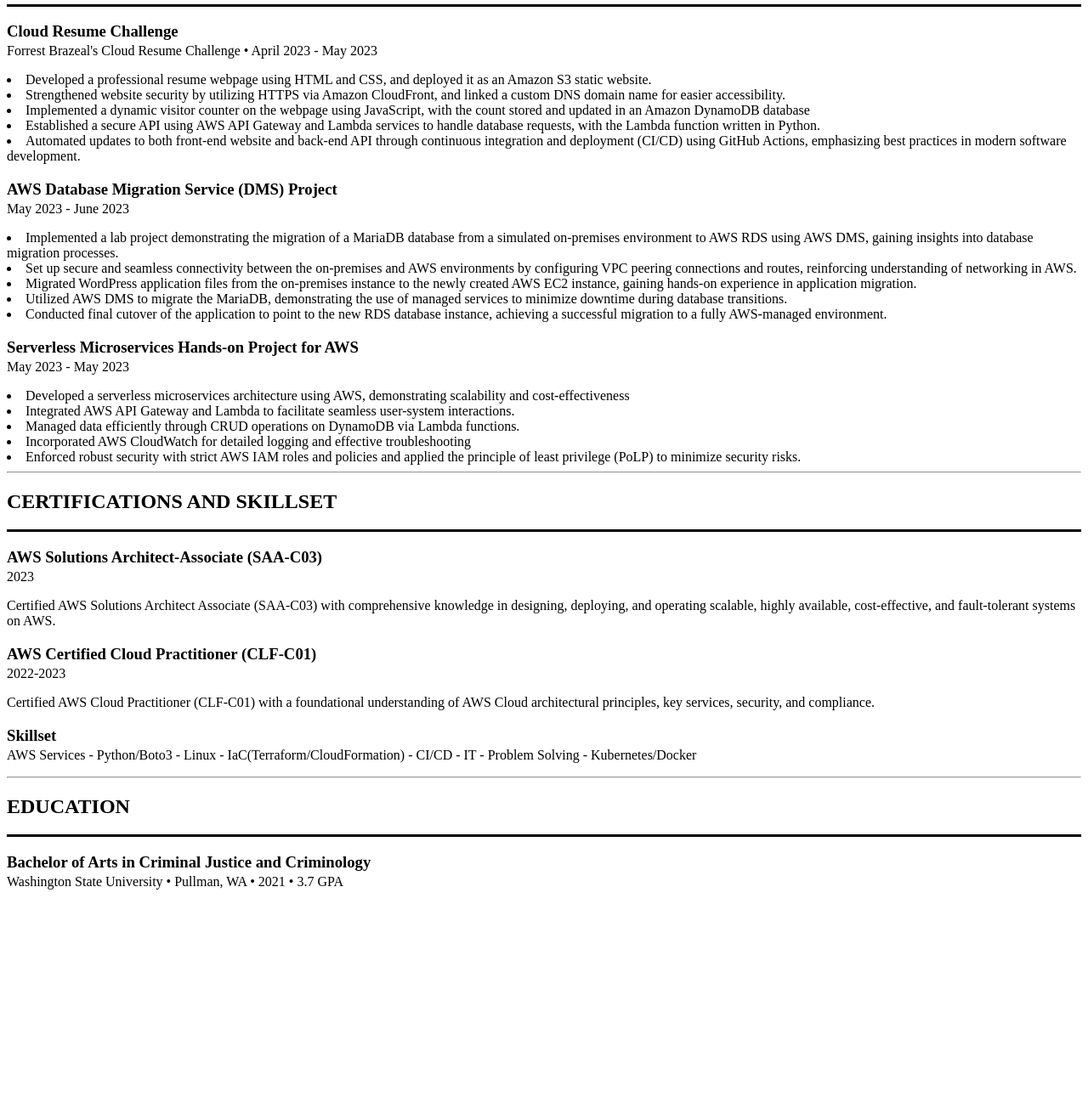
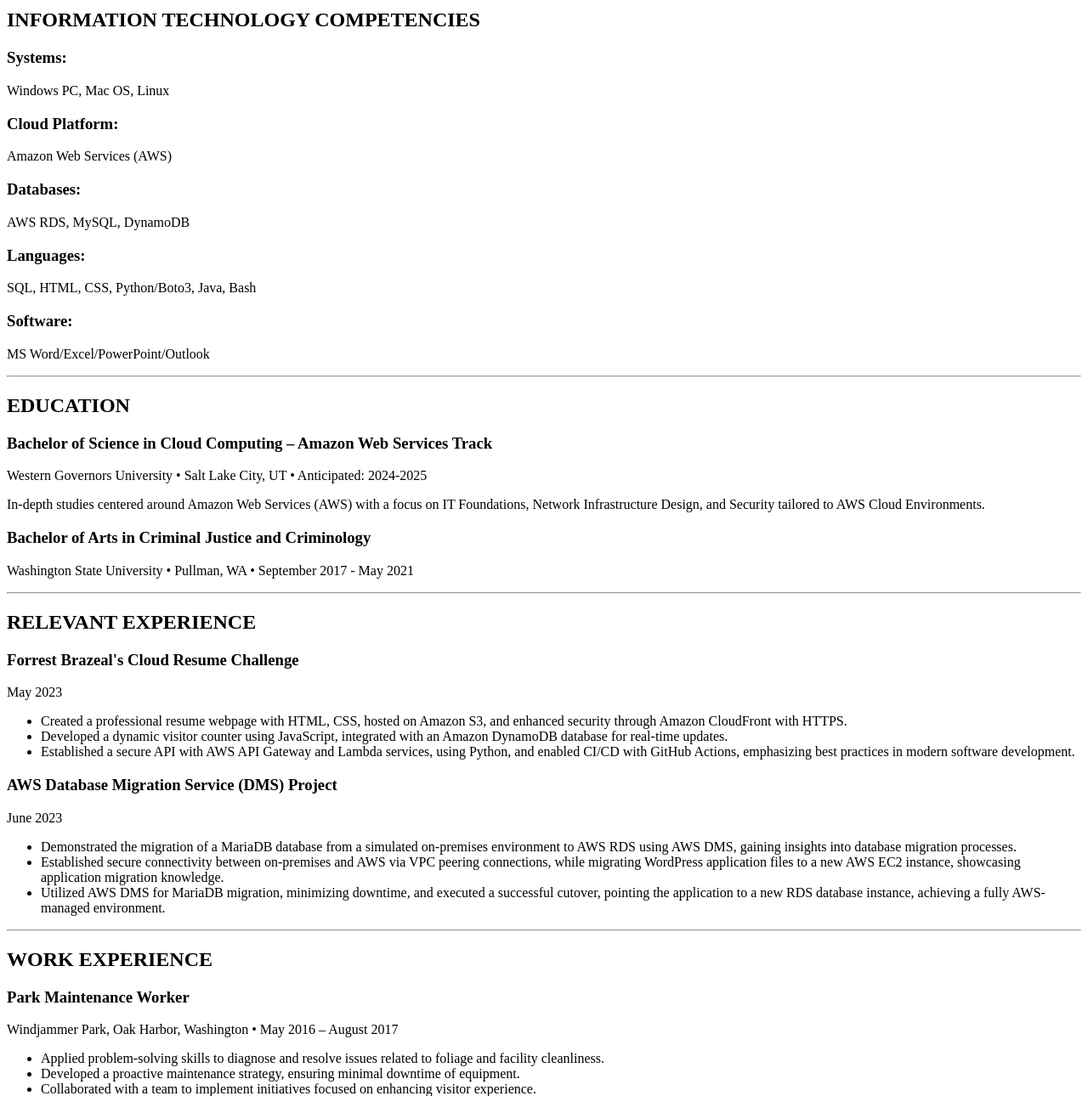
Before and after one commit to Jakns99/aws-cloud-resume-challenge, a plain HTML site: page resume-site/index.html in a window 1280 px wide. Shown: the part 564-1854 px from the top of the page at 85% size. Before the commit the page ends 1627 px from the top, so only its background shows below. Drawn offline with Linux system fonts and the light colour scheme; no server answers; a web font is replaced by a local one.

Commit message:
Complete redo of entire HTML
Completely updated my resume to reflect the new year plus new college experience and certifications/skills.

```diff
--- a/resume-site/index.html
+++ b/resume-site/index.html
@@ -3,11 +3,12 @@
 <head>
     <meta charset="UTF-8">
     <meta name="viewport" content="width=device-width, initial-scale=1.0">
-    <title>Jacob Schermerhorn Resume</title>
+    <title>Jacob Schermerhorn's Resume</title>
     <link rel="stylesheet" href="styles.css">
     <link href="https://fonts.googleapis.com/css2?family=Liberation+Serif&display=swap" rel="stylesheet">
 </head>
 <body>
+    <header>
         <div class="counter">
             <h2>Error Reading Views</h2>
         </div>
@@ -15,69 +16,110 @@
             <h1>Jacob Schermerhorn</h1>
         </div>
         <div class="info-list">
-        <h4>Washington, United States • j.schermerhorn99@gmail.com • <a href="https://www.linkedin.com/in/jacob-schermerhorn1999">in/jacob-schermerhorn1999</a> • <a href="https://github.com/Jakns99">github.com/Jakns99</a></h4>
+            <p>
+                <a href="mailto:j.schermerhorn99@gmail.com">j.schermerhorn99@gmail.com</a> |
+                Oak Harbor, Washington |
+                <a href="https://linkedin.com/in/jacob-nash-schermerhorn">linkedin.com/in/jacob-nash-schermerhorn</a> |
+                <a href="https://github.com/jakns99">github.com/jakns99</a>
+            </p>
         </div>
-  <hr class="line">
-    <div class="sub-header">
+    </header>
+    <hr>
+    <main>
+        <section class="summary">
             <h2>SUMMARY</h2>
-      <hr class="thickline">
-      <p class="text">Certified AWS Solutions Architect-Associate that excels at rapid skill acquisition and adaptation, demonstrated by a successful transition into tech
-post-college via self-study. Through a two-year Air Force Officer training program, I developed leadership skills and the ability to excel in both
-team-based and individual scenarios. This experience, combined with my long-term tech self-study, has equipped me with strong interpersonal skills
-and the adaptability to thrive in changing or unpredictable work environments. I am actively seeking entry-level AWS Cloud opportunities to improve
-and leverage these skills while making meaningful contributions to the industry.
+            <p>Aspiring IT professional with a focus on cloud technologies and a strong foundation in Amazon Web Services,
+            Linux, and cloud administration. Proactive in implementing solutions for seamless cloud operations, adept at swiftly resolving technical issues.
+            Seeking internship opportunities to contribute to cloud-based projects and gain practical experience in a professional setting.</p>
             <hr>
-  </div>
-  <div class="sub-header">
-    <h2>PROJECTS</h2>
-    <hr class="thickline">
-    <h3 class="subproject">Cloud Resume Challenge</h3>
-    <p>Forrest Brazeal's Cloud Resume Challenge • April 2023 - May 2023
-    <li>Developed a professional resume webpage using HTML and CSS, and deployed it as an Amazon S3 static website.</li>
-    <li>Strengthened website security by utilizing HTTPS via Amazon CloudFront, and linked a custom DNS domain name for easier accessibility.</li>
-    <li>Implemented a dynamic visitor counter on the webpage using JavaScript, with the count stored and updated in an Amazon DynamoDB database</li>
-    <li>Established a secure API using AWS API Gateway and Lambda services to handle database requests, with the Lambda function written in Python.</li>
-    <li>Automated updates to both front-end website and back-end API through continuous integration and deployment (CI/CD) using GitHub Actions,
-      emphasizing best practices in modern software development.</li>
-  <h3 class="subproject">AWS Database Migration Service (DMS) Project</h3>
-    <p>May 2023 - June 2023
-     <li>Implemented a lab project demonstrating the migration of a MariaDB database from a simulated on-premises environment to AWS RDS using AWS DMS, gaining insights into database migration processes.</li>
-     <li> Set up secure and seamless connectivity between the on-premises and AWS environments by configuring VPC peering connections and routes, reinforcing understanding of networking in AWS.</li>
-     <li>Migrated WordPress application files from the on-premises instance to the newly created AWS EC2 instance, gaining hands-on experience in application migration.</li>
-     <li>Utilized AWS DMS to migrate the MariaDB, demonstrating the use of managed services to minimize downtime during database transitions.</li>
-     <li>Conducted final cutover of the application to point to the new RDS database instance, achieving a successful migration to a fully AWS-managed environment.</li>
-  <h3 class="subproject">Serverless Microservices Hands-on Project for AWS</h3>
-  <p>May 2023 - May 2023
-    <li>Developed a serverless microservices architecture using AWS, demonstrating scalability and cost-effectiveness</li>
-    <li>Integrated AWS API Gateway and Lambda to facilitate seamless user-system interactions.
-</li>
-    <li>Managed data efficiently through CRUD operations on DynamoDB via Lambda functions.
-</li>
-    <li>Incorporated AWS CloudWatch for detailed logging and effective troubleshooting</li>
-    <li>Enforced robust security with strict AWS IAM roles and policies and applied the principle of least privilege (PoLP) to minimize security risks.
-</li>
+        </section>
+
+        <section class="certifications">
+            <h2>CERTIFICATIONS</h2>
+            <ul>
+                <li>CompTIA A+</li>
+                <li>AWS Certified Cloud Practitioner</li>
+                <li>AWS Certified Solutions Architect Associate</li>
+            </ul>
             <hr>
-  </div>
-  <div class="sub-header">
-    <h2>CERTIFICATIONS AND SKILLSET</h2>
-    <hr class="thickline">
-    <h3 class="subproject">AWS Solutions Architect-Associate (SAA-C03)</h3>
-    <p>2023
-    <p>Certified AWS Solutions Architect Associate (SAA-C03) with comprehensive knowledge in designing, deploying, and operating scalable, highly
-available, cost-effective, and fault-tolerant systems on AWS.
-     <h3 class="subproject">AWS Certified Cloud Practitioner (CLF-C01)</h3>
-    <p>2022-2023
-    <p>Certified AWS Cloud Practitioner (CLF-C01) with a foundational understanding of AWS Cloud architectural principles, key services, security, and
-compliance.
-    <h3 class="subproject">Skillset</h3>
-    <p>AWS Services - Python/Boto3 - Linux - IaC(Terraform/CloudFormation) - CI/CD - IT - Problem Solving - Kubernetes/Docker
+        </section>
+
+        <section class="competencies">
+            <h2>INFORMATION TECHNOLOGY COMPETENCIES</h2>
+            <article>
+                <h3>Systems:</h3>
+                <p>Windows PC, Mac OS, Linux</p>
+            </article>
+            <article>
+                <h3>Cloud Platform:</h3>
+                <p>Amazon Web Services (AWS)</p>
+            </article>
+            <article>
+                <h3>Databases:</h3>
+                <p>AWS RDS, MySQL, DynamoDB</p>
+            </article>
+            <article>
+                <h3>Languages:</h3>
+                <p>SQL, HTML, CSS, Python/Boto3, Java, Bash</p>
+            </article>
+            <article>
+                <h3>Software:</h3>
+                <p>MS Word/Excel/PowerPoint/Outlook</p>
+            </article>
             <hr>
-  </div>
-  <div class="sub-header">
+        </section>
+
+        <section class="education">
             <h2>EDUCATION</h2>
-    <hr class="thickline">
-    <h3 class="subproject">Bachelor of Arts in Criminal Justice and Criminology</h3>
-    <p>Washington State University • Pullman, WA • 2021 • 3.7 GPA
-  </div>
+            <article>
+                <h3>Bachelor of Science in Cloud Computing – Amazon Web Services Track</h3>
+                <p>Western Governors University • Salt Lake City, UT • Anticipated: 2024-2025</p>
+                <p>In-depth studies centered around Amazon Web Services (AWS) with a focus on IT Foundations, Network Infrastructure Design, and Security tailored to AWS Cloud Environments.</p>
+            </article>
+            <article>
+                <h3>Bachelor of Arts in Criminal Justice and Criminology</h3>
+                <p>Washington State University • Pullman, WA • September 2017 - May 2021</p>
+            </article>
+            <hr>
+        </section>
+
+        <section class="experience">
+            <h2>RELEVANT EXPERIENCE</h2>
+            <article>
+                <h3>Forrest Brazeal's Cloud Resume Challenge</h3>
+                <p>May 2023</p>
+                <ul>
+                    <li>Created a professional resume webpage with HTML, CSS, hosted on Amazon S3, and enhanced security through Amazon CloudFront with HTTPS.</li>
+                    <li>Developed a dynamic visitor counter using JavaScript, integrated with an Amazon DynamoDB database for real-time updates.</li>
+                    <li>Established a secure API with AWS API Gateway and Lambda services, using Python, and enabled CI/CD with GitHub Actions, emphasizing best practices in modern software development.</li>
+                </ul>
+            </article>
+            <article>
+                <h3>AWS Database Migration Service (DMS) Project</h3>
+                <p>June 2023</p>
+                <ul>
+                    <li>Demonstrated the migration of a MariaDB database from a simulated on-premises environment to AWS RDS using AWS DMS, gaining insights into database migration processes.</li>
+                    <li>Established secure connectivity between on-premises and AWS via VPC peering connections, while migrating WordPress application files to a new AWS EC2 instance, showcasing application migration knowledge.</li>
+                    <li>Utilized AWS DMS for MariaDB migration, minimizing downtime, and executed a successful cutover, pointing the application to a new RDS database instance, achieving a fully AWS-managed environment.</li>
+                </ul>
+            </article>
+            <hr>
+        </section>
+
+        <section class="work-experience">
+            <h2>WORK EXPERIENCE</h2>
+            <article>
+                <h3>Park Maintenance Worker</h3>
+                <p>Windjammer Park, Oak Harbor, Washington • May 2016 – August 2017</p>
+                <ul>
+                    <li>Applied problem-solving skills to diagnose and resolve issues related to foliage and facility cleanliness.</li>
+                    <li>Developed a proactive maintenance strategy, ensuring minimal downtime of equipment.</li>
+                    <li>Collaborated with a team to implement initiatives focused on enhancing visitor experience.</li>
+                </ul>
+            </article>
+        </section>
+    </main>
+
     <script src="./index.js"></script>
 </body>
+</html>
```
Lines whose indentation alone changed are shown as unchanged.
